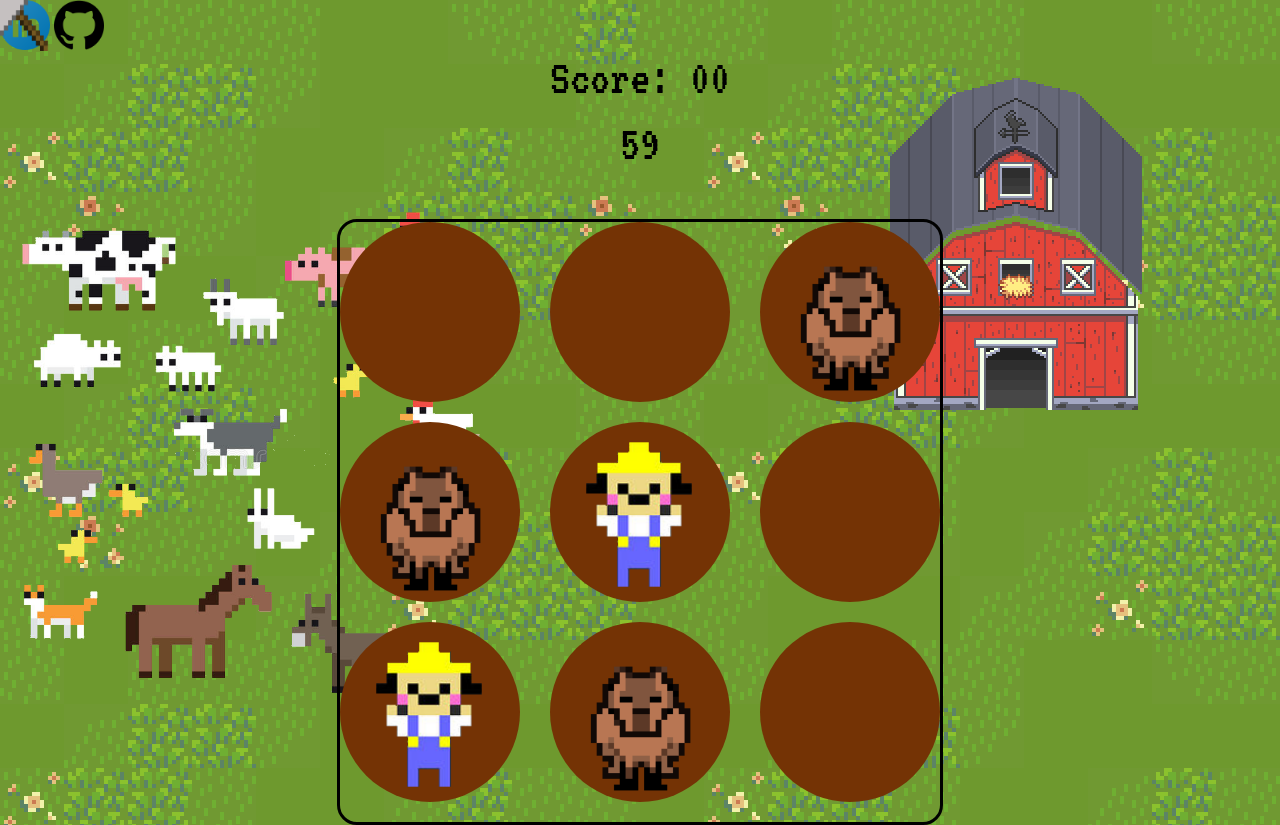
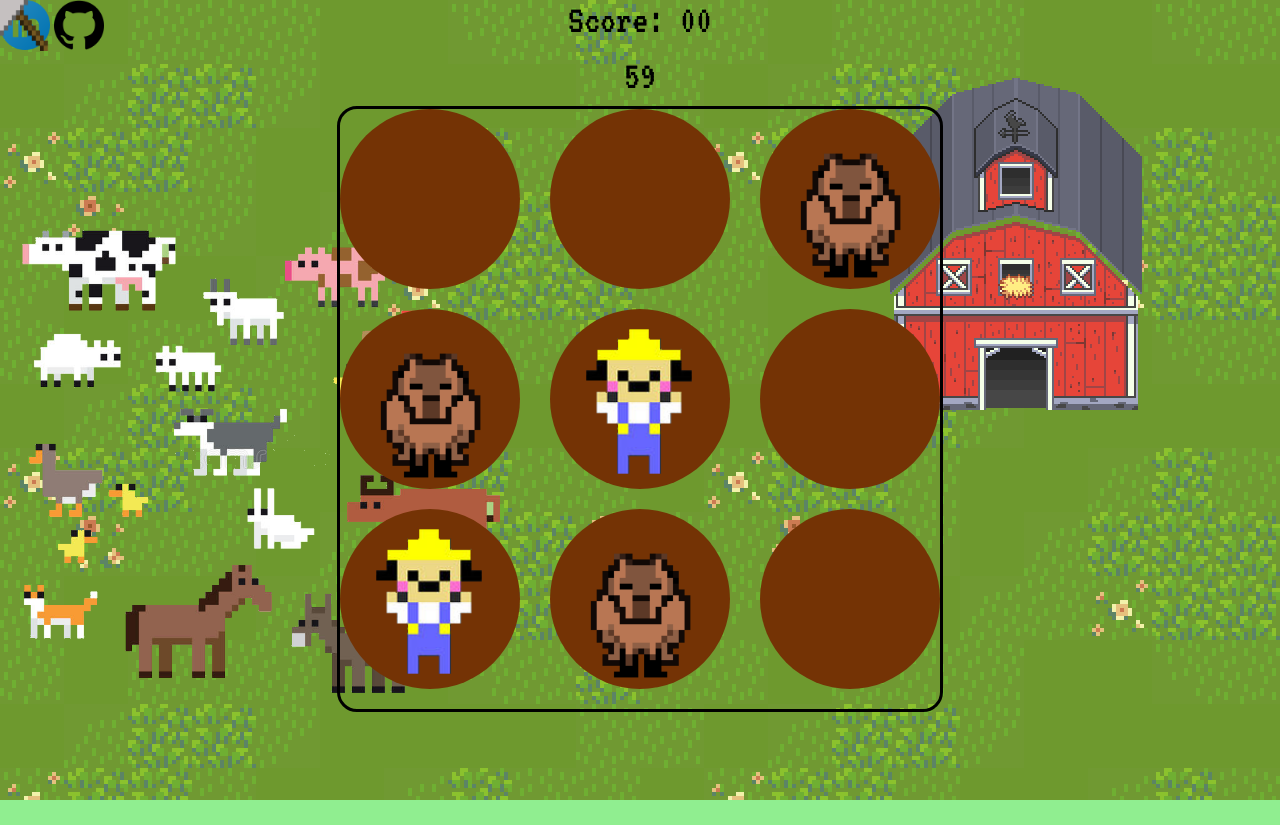
Before and after one commit to cruse-charles/AA-JavaScript-Project, a website built with webpack: page index.html in a window 1280 px wide. Both pictures are taken after a click on the button "Start!". After the commit the page ends 800 px from the top, so only its background shows below. Built offline with nearby package versions, Linux system fonts and the light colour scheme.

Commit message:
repositioned board with links

```diff
--- a/src/index.scss
+++ b/src/index.scss
@@ -39,7 +39,7 @@ ol, ul {
 // ------------------------------------------finished reset------------------------------------------
 
 h1 {
-    font-size: 50px;
+    font-size: 40px;
     text-align: center;
     font-family: 'VT323', monospace;
 }
@@ -55,7 +55,7 @@ body {
     height: 600px;
     width: 600px;
     position:relative;
-    top: 50px;
+    top: 10px;
 
     // background-color: rgb(110, 153, 46);
     background-image: url(../assets/transparent_background.png);
@@ -188,3 +188,10 @@ body {
     height: 50px;
     width: 50px
 }
+
+#icons {
+    position: absolute;
+    top: 0px;
+    left: 0px;
+    float: left;
+}
```
Also changed, not shown: dist/main.css.
